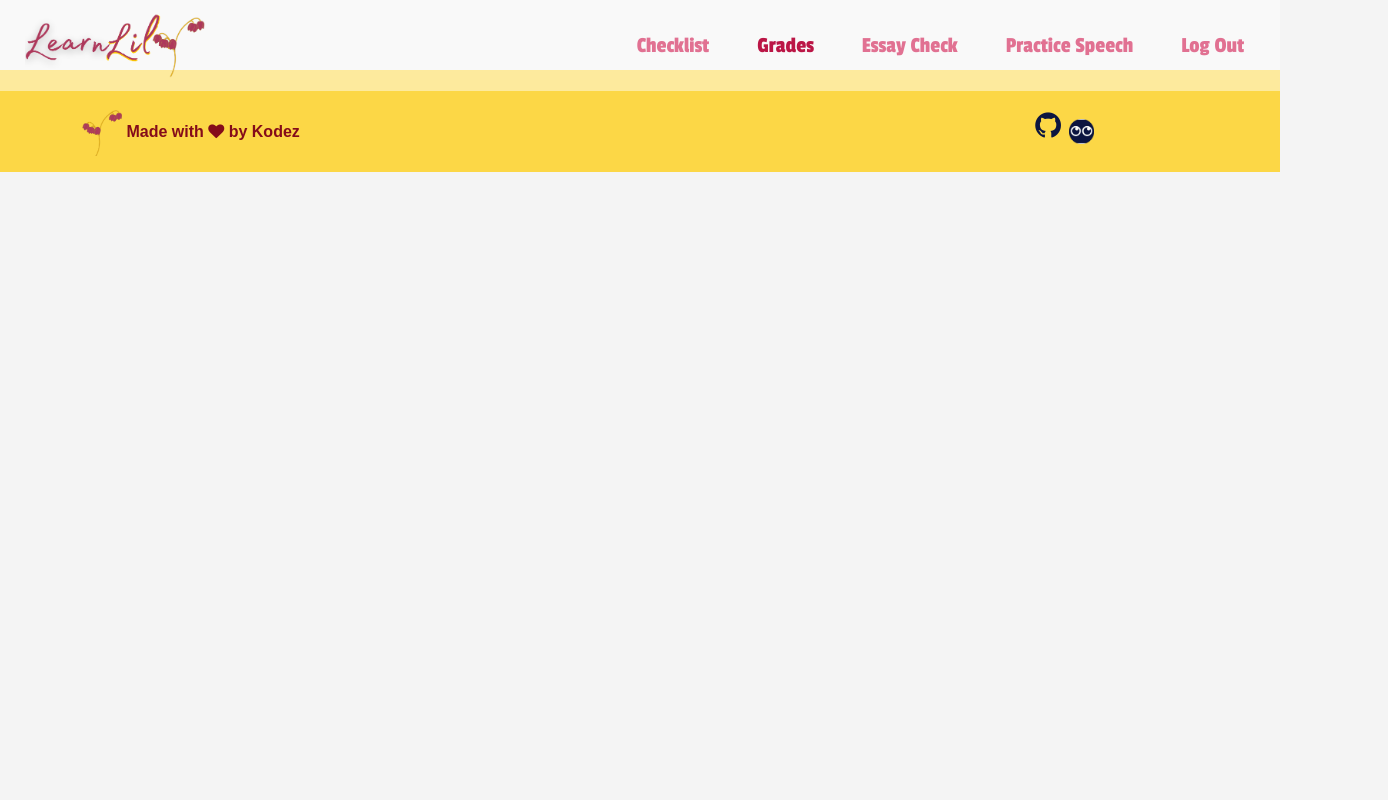
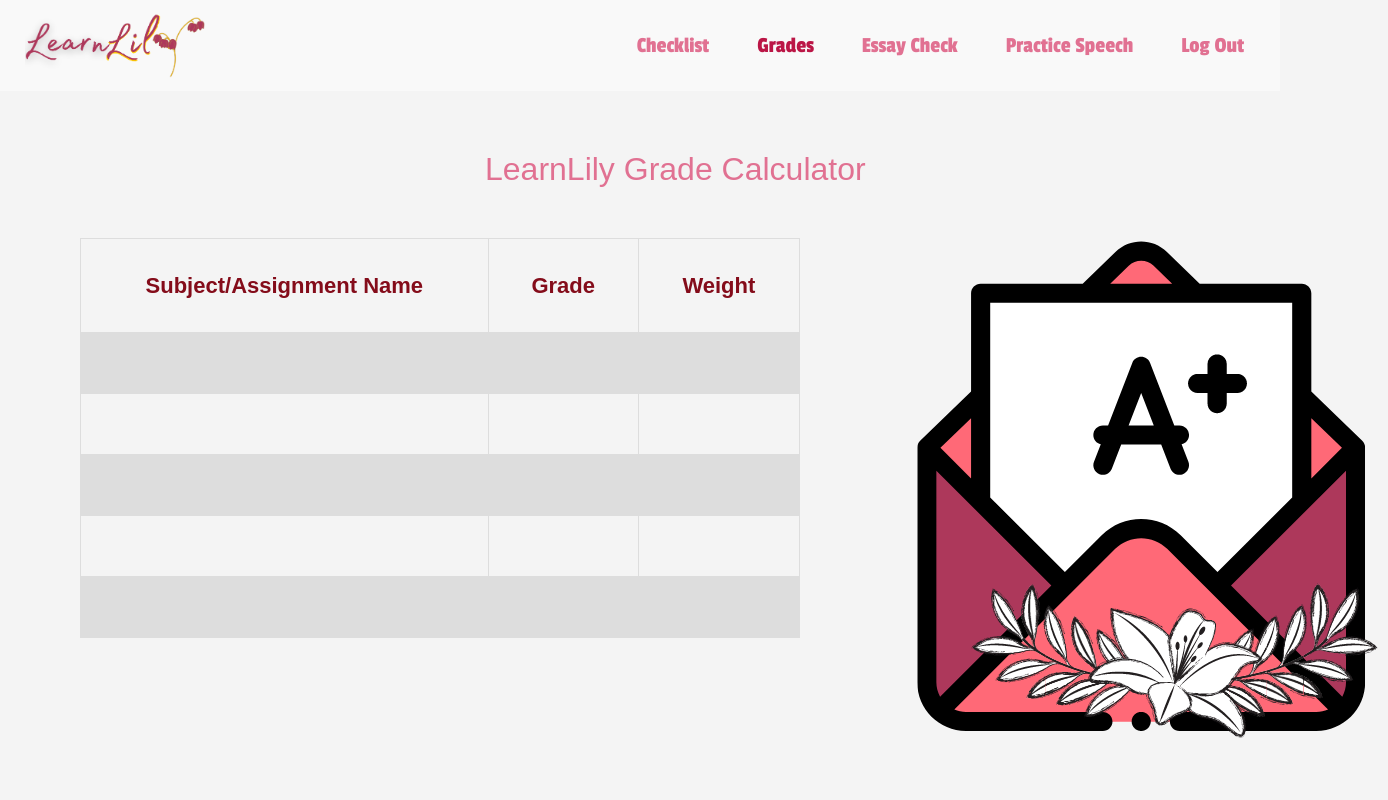
Before and after one commit to Swatilekha-Roy/LearnLily, a plain HTML site: page grades.html in a window 1280 px wide. Shown: the top 800 px of the page, 1388 px wide, since content can reach past the window. Drawn offline with nearby package versions, Linux system fonts and the light colour scheme; a web font is replaced by a local one.

Commit message:
update3.0

```diff
--- a/css/style.css
+++ b/css/style.css
@@ -156,6 +156,45 @@ h3,h4,h5,h6 {
     cursor: pointer;
 }
 
+#grade-text {
+    font-size: 100px;
+    margin-left: 485px;
+    margin-top: 150px;
+}
+
+#grades-table {
+    margin-left: 80px;
+    margin-top: 50px;
+}
+
+table {
+    font-family: 'Mallanna', sans-serif;
+    border-collapse: collapse;
+    width: 60%;
+  }
+
+td, th {
+    border: 1px solid #dddddd;
+    text-align: center;
+    padding: 30px;
+  }
+
+th {
+    font-size: 22px;
+    color: #840C1A;
+}
+
+tr:nth-child(even) {
+    background-color: #dddddd;
+  }
+
+#grades-page-image {
+    width: 30%;
+    margin-left: 888px;
+    margin-top: 300px;
+    position: relative;
+    bottom: 700px;
+}
 
 /* Footer */
 footer {
--- a/grades.html
+++ b/grades.html
@@ -66,6 +66,51 @@
         </nav>
 
 
+        <!-- Section -->
+        <section>
+            <div id="grade-text">
+                <h2>LearnLily Grade Calculator</h2>
+            </div>
+            <div id="grades-table">
+                <table>
+                    <tr>
+                      <th>Subject/Assignment Name</th>
+                      <th>Grade</th>
+                      <th>Weight</th>
+                    </tr>
+                    <tr>
+                      <td></td>
+                      <td></td>
+                      <td></td>
+                    </tr>
+                    <tr>
+                      <td></td>
+                      <td></td>
+                      <td></td>
+                    </tr>
+                    <tr>
+                      <td></td>
+                      <td></td>
+                      <td></td>
+                    </tr>
+                    <tr>
+                      <td></td>
+                      <td></td>
+                      <td></td>
+                    </tr>
+                    <tr>
+                      <td></td>
+                      <td></td>
+                      <td></td>
+                    </tr>
+                  </table>
+            </div>
+            <div id="grades-page-image">
+                <img src="/img/grades.png" alt="Grades">
+            </div>
+        </section>
+
+
         <!-- Footer -->
         <footer>
             <div class="container">
```
